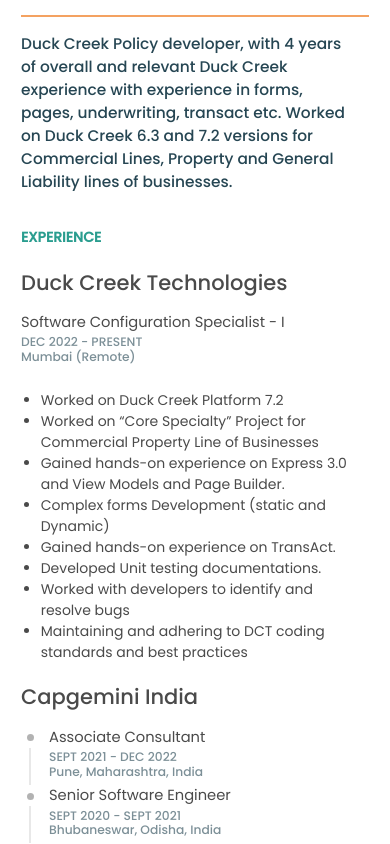
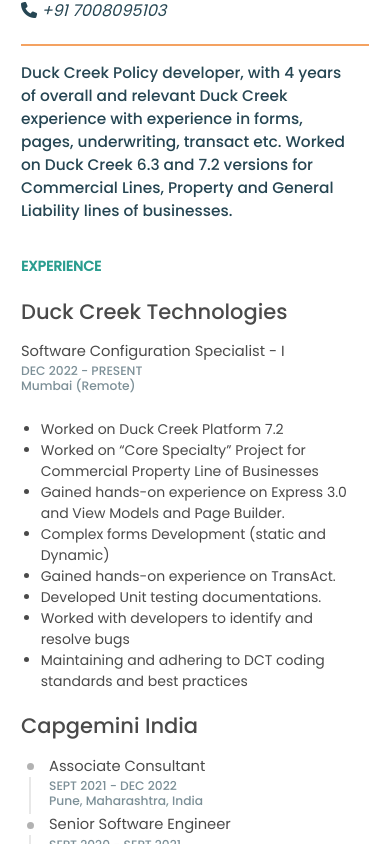
Before and after one commit to shakhamohanty/shakhamohanty.github.io, a plain HTML site: page index.html in a window 390 px wide. Shown: the part 233-1077 px from the top of the page. Drawn offline with Linux system fonts and the light colour scheme.

Commit message:
add phone number

```diff
--- a/index.html
+++ b/index.html
@@ -78,6 +78,13 @@
               rel="noopener noreferrer"
             >
               <i class="fab fa-github-square"></i> shakhamohanty
+            </a>
+            <a
+              class="address__line"
+              href="tel:+917008095103"
+              rel="noopener noreferrer"
+            >
+              <i class="fas fa-phone"></i> +91 7008095103
             </a>
           </address>
         </div>
```
